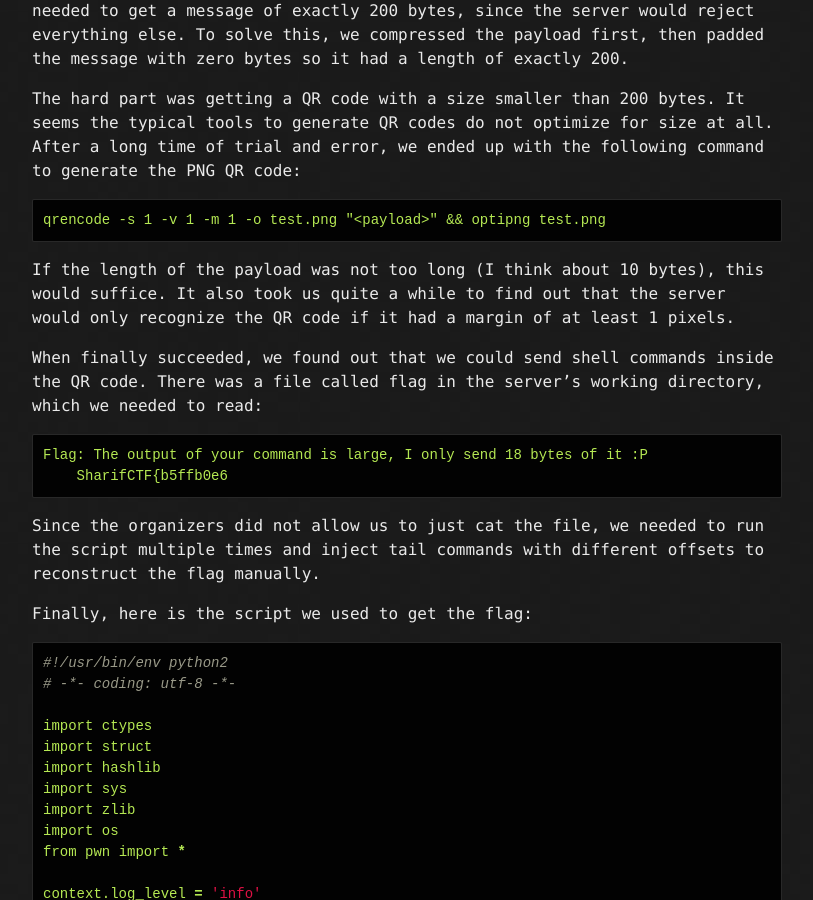
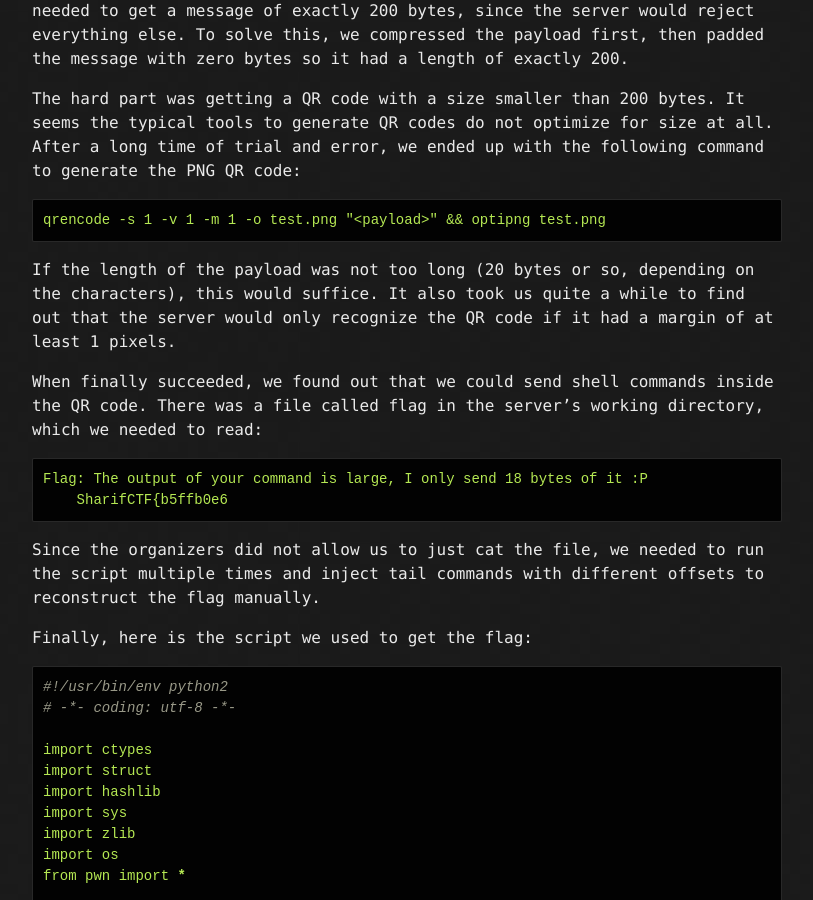
Before and after one commit to mtps3/Mtps3.github.io, a Jekyll site: the page built from _posts/2016-02-09-sharifctf2016-kiuar.md, in a window 1280 px wide and 900 px high, scrolled down 1585 px. Shown: the whole window, without its empty margins (233-1046 px from the left). Built offline with Jekyll 4.4.1, drawn with Linux system fonts in a browser that asks for light colours.

Commit message:
Correct number of bytes in kiuar QR.

````diff
--- a/_posts/2016-02-09-sharifctf2016-kiuar.md
+++ b/_posts/2016-02-09-sharifctf2016-kiuar.md
@@ -86,9 +86,10 @@ generate the PNG QR code:
 qrencode -s 1 -v 1 -m 1 -o test.png "<payload>" && optipng test.png
 ```
 
-If the length of the payload was not too long (I think about 10 bytes), this
-would suffice.  It also took us quite a while to find out that the server would
-only recognize the QR code if it had a margin of at least 1 pixels.
+If the length of the payload was not too long (20 bytes or so, depending on the
+characters), this would suffice.  It also took us quite a while to find out
+that the server would only recognize the QR code if it had a margin of at least
+1 pixels.
 
 When finally succeeded, we found out that we could send shell commands inside the QR code.
 There was a file called flag in the server's working directory, which we needed to read:
````
